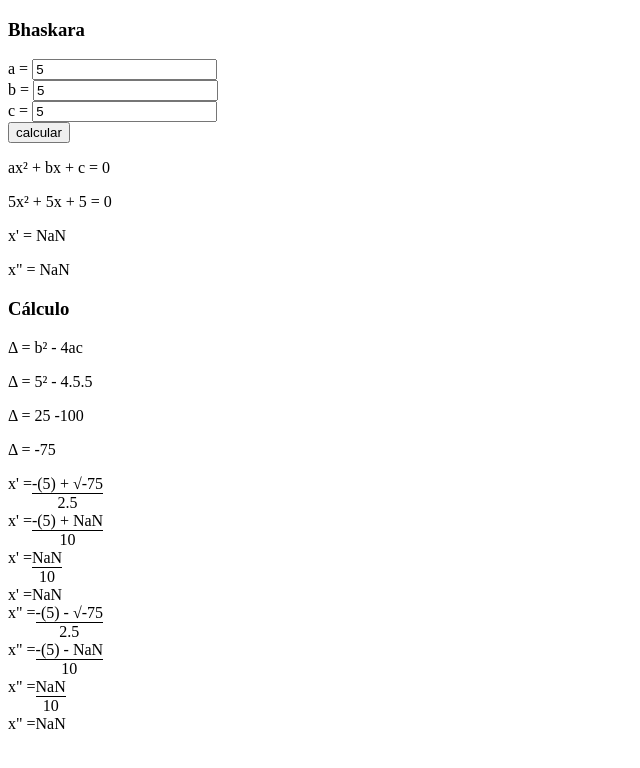
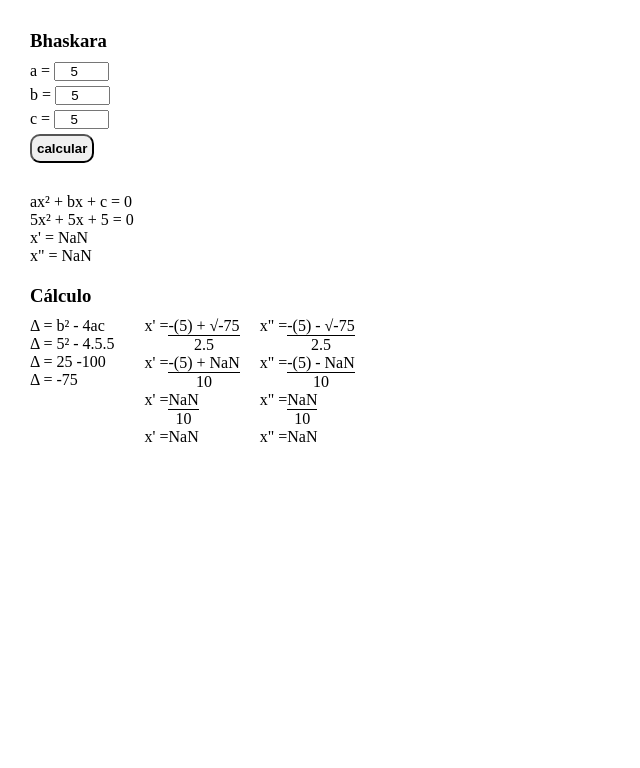
Before and after one commit to danilo-cavalcante/mathematical-experiments, a plain HTML site: page index.html in a window 1280 px wide. Both pictures are taken after typing "5", "5", "5" into the empty fields and a click on the button "calcular". Shown: the whole page, without its empty margins (0-640 px from the left). Drawn offline with Linux system fonts and the light colour scheme.

Commit message:
Estilos corrigidos

```diff
--- a/index.html
+++ b/index.html
@@ -1,11 +1,15 @@
 <!DOCTYPE html>
 
 <html>
+
 <head>
     <meta http-equiv="CONTENT-TYPE" content="text/html; charset=UTF-8">
+    <meta name="viewport" content="width=device-width, initial-scale=1.0">
+    <link rel="stylesheet" href="src/css/reset.css">
     <link rel="stylesheet" href="src/css/style.css">
     <title>Bhaskara</title>
 </head>
+
 <body>
     <main>
         <h3>Bhaskara</h3>
@@ -25,6 +29,7 @@
                 </div>
                 <button id="calcular-equacao">calcular</button>
             </form>
+            <div class="response-and-calculation">
                 <div class="response">
                     <p class="formula">ax&sup2 + bx + c = 0</p>
                     <p class="formula-aplicada"></p>
@@ -33,9 +38,8 @@
                 </div>
 
                 <div class="calculo-completo">
-                <!--<label for="calculo-completo">Cálculo completo</label>
-                <button id="calculo-completo">Mostrar</button>-->
                     <p id="mostrar-calculo"></p>
+                </div>
             </div>
 
         </section>
@@ -43,4 +47,5 @@
 
     <script src="src/scripts/index.js"></script>
 </body>
+
 </html>
--- a/src/css/reset.css
+++ b/src/css/reset.css
@@ -0,0 +1,5 @@
+* {
+    margin: 0;
+    padding: 0;
+    box-sizing: border-box;
+}
--- a/src/css/style.css
+++ b/src/css/style.css
@@ -1,3 +1,47 @@
+body {
+    padding: 30px;
+}
+
+main h3 {
+    margin-bottom: 10px;
+}
+
+form div {
+    margin-bottom: 5px;
+}
+
+form .number input {
+    width: 55px;
+    max-width: max-content;
+    text-align: center;
+}
+
+.calculation-field {
+    display: flex;
+}
+
+.calculo-x {
+    display: flex;
+    gap: 20px;
+}
+
+#calcular-equacao {
+    padding: 5px;
+    border-radius: 10px;
+    font-weight: 600;
+    margin-bottom: 30px;
+}
+
+.response {
+    margin-bottom: 20px;
+}
+
+.complete-calculation {
+    display: flex;
+    gap: 30px;
+}
+
+
 .dividendo {
     border-bottom: 1px solid #000;
     border-width: content-width;
@@ -10,6 +54,12 @@
     text-align: center;
 }
 
-.calculation-field {
-    display: flex;
+@media(max-width:444px) {
+    .complete-calculation {
+        display: block;
+    }
+
+    .delta-calculation {
+       margin-bottom: 10px;
+    }
 }
--- a/src/scripts/index.js
+++ b/src/scripts/index.js
@@ -3,9 +3,9 @@ const btn = document.getElementById('calcular-equacao');
 btn.addEventListener('click', (e) => {
     e.preventDefault()
 
-    const  quadratico = document.getElementById('a');
-    const  linear = document.getElementById('b');
-    const  constante = document.getElementById('c');
+    const quadratico = document.getElementById('a');
+    const linear = document.getElementById('b');
+    const constante = document.getElementById('c');
 
     const xOneField = document.getElementById('xOne');
     const xTwoField = document.getElementById('xTwo');
@@ -14,10 +14,10 @@ btn.addEventListener('click', (e) => {
     const b = linear.value;
     const c = constante.value;
 
-    const delta = b**2-4*a*c;
+    const delta = b ** 2 - 4 * a * c;
 
-    let xOne = (-b + Math.sqrt(delta))/(2*a)
-    let xTwo = (-b - Math.sqrt(delta))/(2*a)
+    let xOne = (-b + Math.sqrt(delta)) / (2 * a)
+    let xTwo = (-b - Math.sqrt(delta)) / (2 * a)
 
     xOneField.innerHTML = xOne
     xTwoField.innerHTML = xTwo
@@ -38,37 +38,44 @@ btn.addEventListener('click', (e) => {
     const calculationField = document.getElementById('mostrar-calculo');
 
     calculationField.innerHTML = `<h3>Cálculo</h3>
+                                  <div class='complete-calculation'>
                                     <div class='delta-calculation'>
                                         <p>&Delta; = b&sup2; - 4ac</p>
                                         <p>&Delta; = ${b}&sup2; - 4.${a}.${c}</p>
-                                      <p>&Delta; = ${b**2} ${-4*a*c}</p>
+                                        <p>&Delta; = ${b ** 2} ${-4 * a * c}</p>
                                         <p>&Delta; = ${delta}</p>
                                     </div>
+                                    <div class='calculo-x'>
+                                        <div class='x-one'>
                                             <div class='x-one-calculation'>
                                                 <div class='calculation-field'>x&apos; = <span class='divisao'><span class='dividendo'>-(${b}) + √${delta}</span><span class='divisor'>2.${a}</span></span></div>
                                             </div>
                                             <div class='x-one-calculation'>
-                                      <div class='calculation-field'>x&apos; = <span class='divisao'><span class='dividendo'>-(${b}) + ${Math.sqrt(delta)}</span><span class='divisor'>${a*2}</span></span></div>
+                                                <div class='calculation-field'>x&apos; = <span class='divisao'><span class='dividendo'>-(${b}) + ${Math.sqrt(delta)}</span><span class='divisor'>${a * 2}</span></span></div>
                                             </div>
                                             <div class='x-one-calculation'>
-                                      <div class='calculation-field'>x&apos; = <span class='divisao'><span class='dividendo'>${-b +Math.sqrt(delta)}</span><span class='divisor'>${a*2}</span></span></div>
+                                                <div class='calculation-field'>x&apos; = <span class='divisao'><span class='dividendo'>${-b + Math.sqrt(delta)}</span><span class='divisor'>${a * 2}</span></span></div>
                                             </div>
                                             <div class='x-one-calculation'>
                                                 <div class='calculation-field'>x&apos; = <span class='divisao'> ${xOne}</span></div>
                                             </div>
+                                        </div>
 
+                                        <div class='x-two'>
                                             <div class='x-two-calculation'>
                                                 <div class='calculation-field'>x&quot; = <span class='divisao'><span class='dividendo'>-(${b}) - √${delta}</span><span class='divisor'>2.${a}</span></span></div>
                                             </div>
                                             <div class='x-two-calculation'>
-                                      <div class='calculation-field'>x&quot; = <span class='divisao'><span class='dividendo'>-(${b}) - ${Math.sqrt(delta)}</span><span class='divisor'>${a*2}</span></span></div>
+                                                <div class='calculation-field'>x&quot; = <span class='divisao'><span class='dividendo'>-(${b}) - ${Math.sqrt(delta)}</span><span class='divisor'>${a * 2}</span></span></div>
                                             </div>
                                             <div class='x-two-calculation'>
-                                      <div class='calculation-field'>x&quot; = <span class='divisao'><span class='dividendo'>${-b - Math.sqrt(delta)}</span><span class='divisor'>${a*2}</span></span></div>
+                                                <div class='calculation-field'>x&quot; = <span class='divisao'><span class='dividendo'>${-b - Math.sqrt(delta)}</span><span class='divisor'>${a * 2}</span></span></div>
                                             </div>
                                             <div class='x-two-calculation'>
                                                 <div class='calculation-field'>x&quot; = <span class='divisao'> ${xTwo}</span></div>
                                             </div>
-
+                                        </div>
+                                    </div>
+                                  </div>
     `
 });
```
Lines whose indentation alone changed are shown as unchanged.
